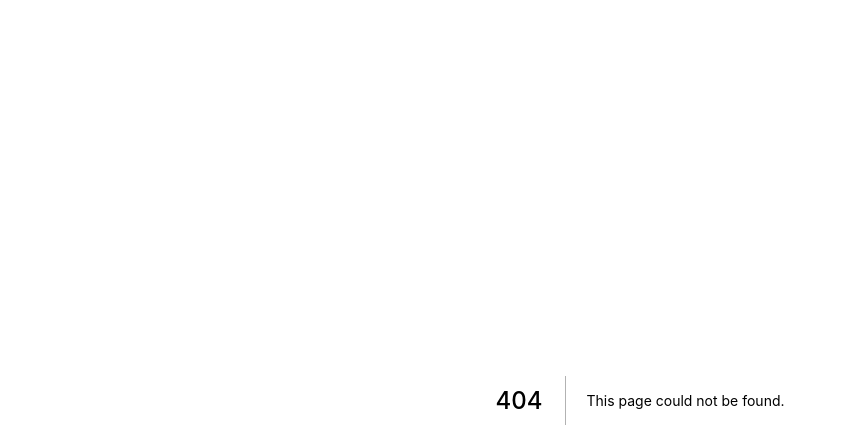
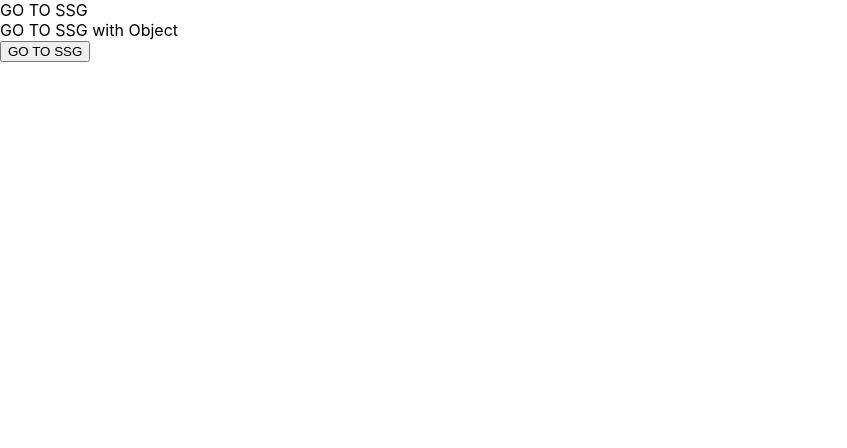
Before and after one commit to nakamuuu-prog/next-sample, a Next.js app: page /link in a window 1280 px wide. Before the commit this address had no page. Shown: the top 448 px of the page, without its empty margins (0-847 px from the left). Built offline with nearby package versions, Linux system fonts and the light colour scheme.

Commit message:
3.9.1 Linkコンポーネントの使い方

```diff
--- /dev/null
+++ b/pages/link.tsx
@@ -0,0 +1,66 @@
+import Link from "next/link";
+import { useRouter } from "next/router";
+
+const LinkTest = () => {
+  return (
+    <div>
+      <div>
+        {/* Linkコンポーネントを使うときは<a>タグでラップすると記載してあるが、ラップしなくても使える */}
+        <Link href="/ssr">GO TO SSG</Link>
+      </div>
+      <div>
+        {/* hrefでオブジェクトを使うとクエリパラメータも指定することが可能 */}
+        {/* 戦記先のURL:http://localhost:3000/ssg?keyword=hello */}
+        <Link
+          href={{
+            pathname: "/ssg",
+            query: { keyword: "hello" },
+          }}
+        >
+          GO TO SSG with Object
+        </Link>
+      </div>
+      <div>
+        <Link href="/isr">
+          {/* buttonを使用すると、onClickが呼ばれたタイミングで遷移する */}
+          <button>GO TO SSG</button>
+        </Link>
+      </div>
+    </div>
+  );
+};
+
+// useRouterを使ってLinkと同じように画面遷移することもできる
+const RouterTest = () => {
+  const router = useRouter();
+
+  // <Link href="/ssr">GO TO SSG</Link>と同じ動き
+  router.push("/ssr");
+
+  // <Link href={{pathname: "/ssg",query: { keyword: "hello" },}}>と同じ動き
+  router.push({
+    pathname: "/ssg",
+    query: { keyword: "hello" },
+  });
+
+  // その他
+  // リロード
+  router.reload();
+
+  // 後ろ向き遷移
+  router.back();
+
+  // 遷移開始
+  router.events.on("routeChangeStart", (url, { shallow }) => {
+    // urlには遷移先のパス
+    // shallowはシャロールーティング(パスのみが置き換わる遷移)の場合はtrueになる
+  });
+
+  // 遷移完了
+  router.events.on("routeChangeComplete", (url, { shallow }) => {
+    // urlには遷移先のパス
+    // shallowはシャロールーティング(パスのみが置き換わる遷移)の場合はtrueになる
+  });
+};
+
+export default LinkTest;
```
